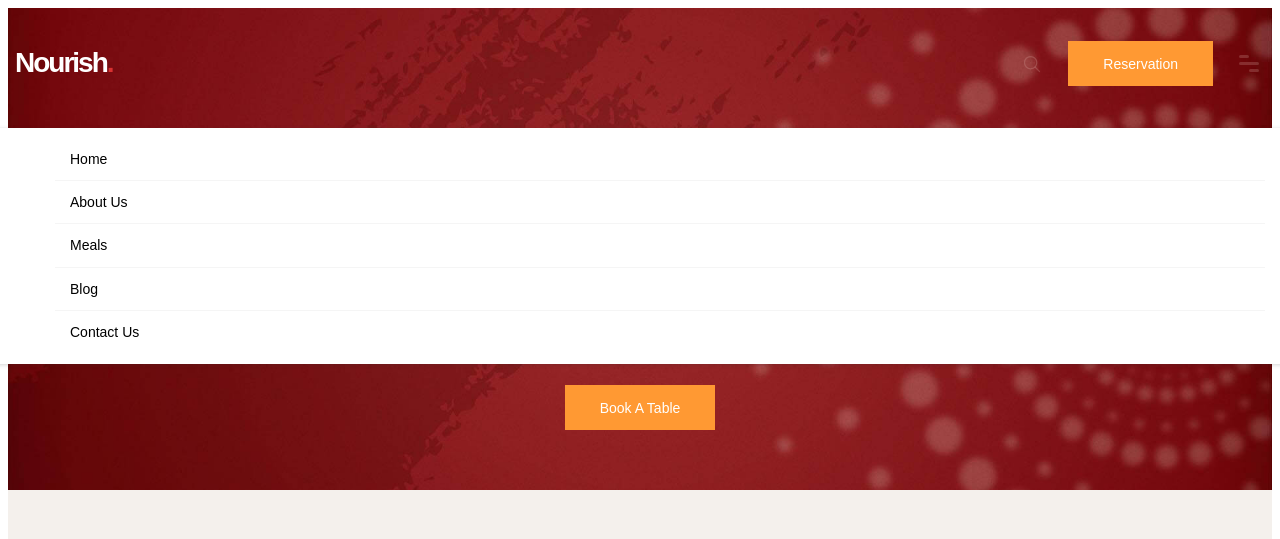
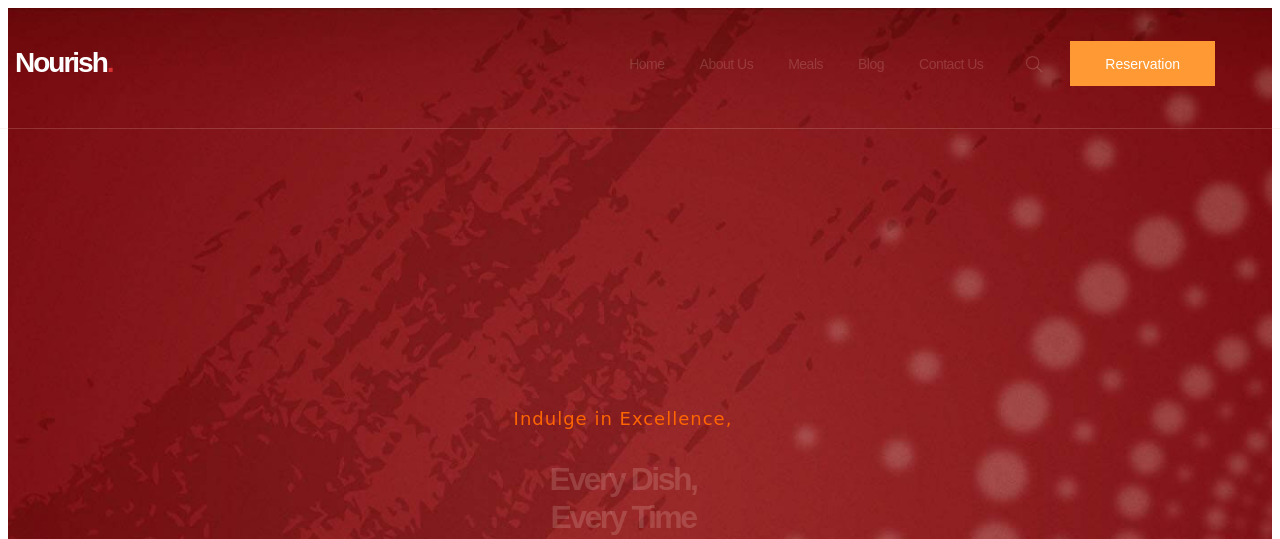
Before and after one commit to ubachicodes/restaurant, a Django app: template nourish/templates/home.html in a window 1280 px wide. Shown: the top 539 px of the page. Run offline with Django 4.2, Linux system fonts and the light colour scheme; the template is opened without the code that fills it, so the values that code supplies are empty.

Commit message:
CSS finished, media queries added

```diff
--- a/nourish/templates/assets/style.css
+++ b/nourish/templates/assets/style.css
@@ -825,3 +825,246 @@ body.active {
   min-width: 100%;
   scroll-snap-align: start;
 }
+
+ /**
+   * BLOG
+   */
+
+.blog-list { grid-template-columns: 1fr 1fr; }
+
+.blog-card { height: 100%; }
+
+
+
+   /**
+    * FOOTER
+    */
+
+   .input-wrapper { grid-template-columns: 1fr 1fr; }
+
+
+
+ /**
+  * responsive for larger than 992px screen
+  */
+
+ @media (min-width: 992px) {
+
+   /**
+    * CUSTOM PROPERTY
+    */
+
+:root {
+
+/** spacing  */
+
+    --section-padding: 120px;
+
+}
+
+
+/** REUSED STYLE */
+
+.container {
+    max-width: 960px;
+}
+
+.has-scrollbar > li {
+    min-width: calc(33.33% - 6.66px);
+}
+
+.h2 {
+    --fs-1: 4.2rem;
+}
+
+
+
+   /** HEADER */
+
+.nav-toggle-btn {
+    display: none;
+}
+
+.header .container {
+    gap: 20px;
+}
+
+.navbar,
+.navbar.active {
+    all: unset;
+    margin-inline-start: auto;
+}
+
+.navbar-list {
+    margin-block: 0;
+    display: flex;
+    gap: 5px;
+}
+
+.nav-item:not(:last-child) {
+    border-block-end: none;
+}
+
+.navbar-link {
+    --fs-4: 1.5rem;
+    color: var(--btn-color);
+    letter-spacing: -0.5px;
+}
+
+
+/** HERO */
+
+.hero {
+    min-height: 660px;
+    display: grid;
+    align-items: center;
+}
+
+.hero-subtitle {
+    --fs-3: 3.2rem;
+}
+
+.hero-title {
+    --fs-1: 7rem;
+    letter-spacing: -2.5px;
+}
+
+.hero-text {
+    font-size: 3.2rem;
+}
+
+.hero-banner {
+    max-width: 45%;
+    top: auto;
+    bottom: 0;
+    transform: translateY(0);
+}
+
+.hero-img-bg { transform: scale(1.4) translate(20px, -20px); }
+
+
+
+   /** FOOD MENU */
+
+.food-menu-list {
+    grid-template-columns: repeat(3, 1fr);
+}
+
+.food-menu-card {
+    height: 100%;
+}
+
+
+
+/** BANNER */
+
+.banner-lg .banner-title {
+    --fs-1: 3.6rem;
+    letter-spacing: -2px;
+}
+
+:is(.banner-md, .banner-sm) .banner-title,
+.banner-lg .banner-subtitle {
+    --fs-2: 3.2rem;
+}
+
+
+
+/** TESTIMONIALS */
+
+.testi-list {
+    padding-block-end: 0;
+}
+
+
+
+/** BLOG */
+
+.blog-list {
+    grid-template-columns: repeat(3, 1fr);
+}
+
+.blog-card .card-title {
+    --fs-3: 2.2rem;
+}
+
+
+
+/** FOOTER */
+
+.footer-top .container {
+    grid-template-columns: 1fr 1fr 1fr 1.6fr;
+}
+
+.footer-form {
+    margin-block-start: -170px;
+}
+
+
+
+/** BACK TO TOP */
+
+.back-top-btn {
+    bottom: 20px;
+    right: 30px;
+   }
+
+}
+
+
+
+
+
+ /**
+  * responsive for larger than 1200px screen
+  */
+
+ @media (min-width: 1200px) {
+
+   /** REUSED STYLE */
+
+.container {
+    max-width: 1200px;
+}
+
+
+
+   /** HERO */
+
+.hero {
+    min-height: 770px;
+}
+
+
+
+ /** PROMO */
+
+.promo .promo-item {
+    min-width: calc(25% - 7.5px);
+}
+
+
+
+/** ABOUT */
+
+.about .container {
+    gap: 60px;
+}
+
+
+
+/** BANNER */
+
+.banner-md .banner-item-content {
+    left: 55%;
+}
+
+
+
+/** FOOTER */
+
+.footer-top .container {
+    grid-template-columns: 1.4fr 1fr 1fr 1.6fr;
+}
+
+}
```
